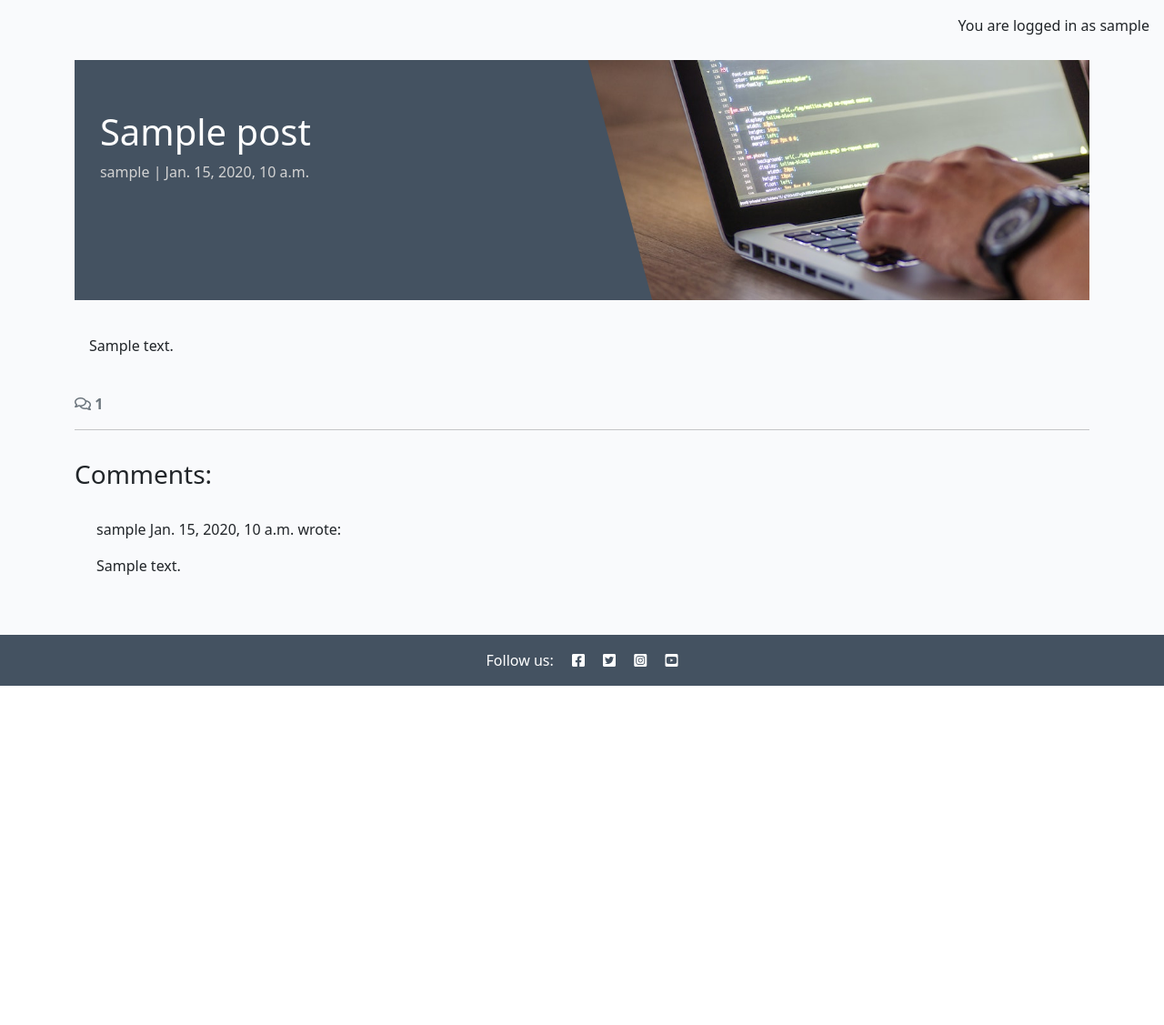
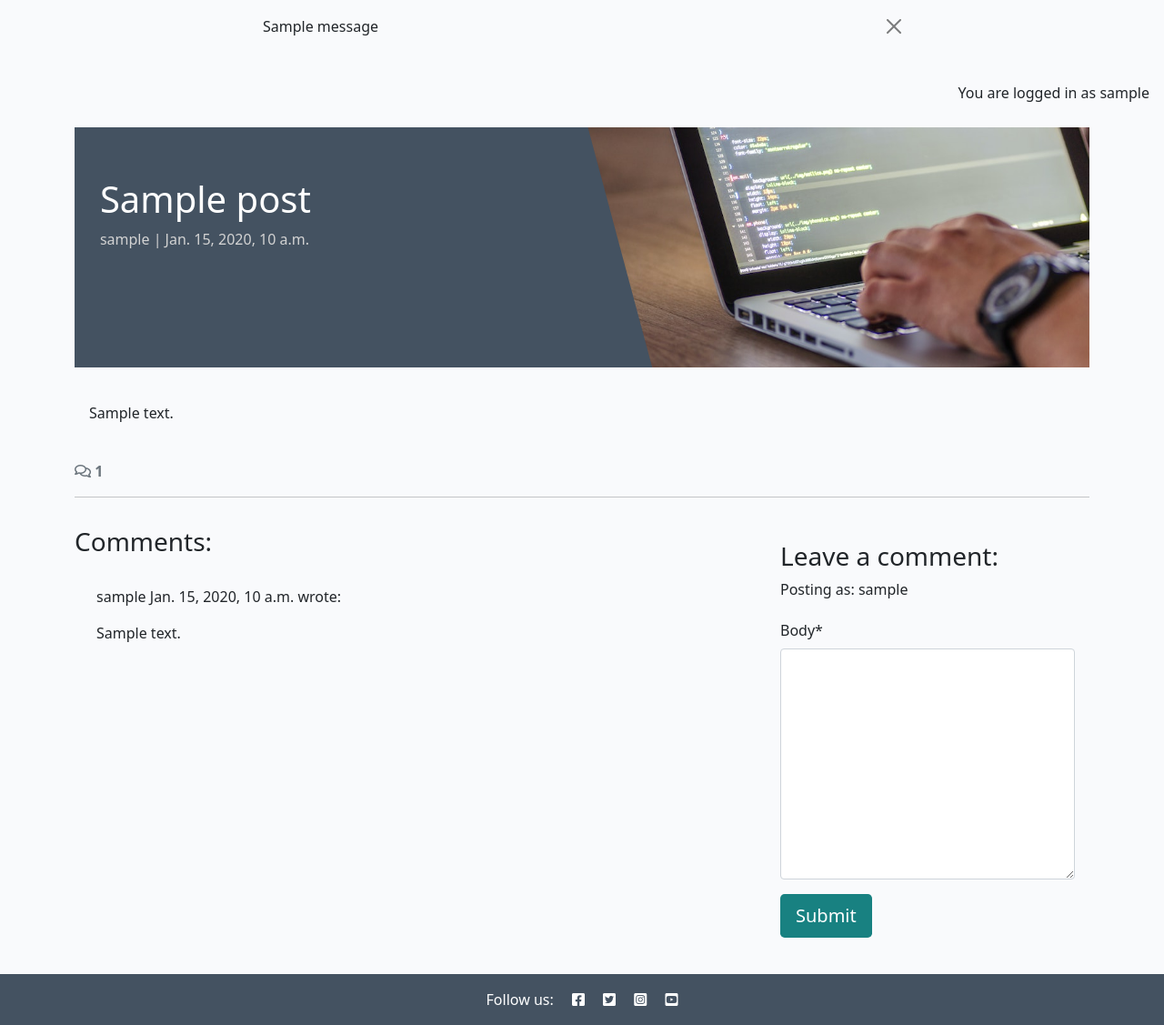
Before and after one commit to Profess0ro/django-blogblog, a Django app: a page that uses templates/base.html in a window 1280 px wide. Shown: the part 60-1187 px from the top of the page at 91% size. Before the commit the page ends 814 px from the top, so only its background shows below. Run offline with Django 4.2, Linux system fonts and the light colour scheme; a user stored in the database is signed in; tables that the repository leaves empty hold one stand-in row (values such as "Sample post"); one stand-in notice (Sample message) is shown; some libraries are stand-ins or nearby versions.

Commit message:
add commentingt on posts*

```diff
--- /dev/null
+++ b/blog/forms.py
@@ -0,0 +1,8 @@
+from .models import Comment
+from django import forms
+
+
+class CommentForm(forms.ModelForm):
+    class Meta:
+        model = Comment
+        fields = ('body',)
--- a/blog/templates/blog/post_detail.html
+++ b/blog/templates/blog/post_detail.html
@@ -1,5 +1,6 @@
 {% extends 'base.html' %} {% block content %}
 {% load static %}
+{% load crispy_forms_tags %}
 
 <div class="masthead">
     <div class="container">
@@ -71,6 +72,24 @@
         {% endfor %}
       </div>
     </div>
+     <!-- Creating New Comments -->
+     <div class="col-md-4 card mb-4 mt-3">
+        <div class="card-body">
+          {% if user.is_authenticated %}
+          <h3>Leave a comment:</h3>
+          <p>Posting as: {{ user.username }}</p>
+          <form id="commentForm" method="post"
+            style="margin-top: 1.3em;">
+            {{ comment_form | crispy }}
+            {% csrf_token %}
+            <button id="submitButton" type="submit"
+              class="btn btn-signup btn-lg">Submit</button>
+          </form>
+          {% else %}
+          <p>Log in to leave a comment</p>
+          {% endif %}
+        </div>
+      </div>
   </div>
 </div>
 
--- a/blog/views.py
+++ b/blog/views.py
@@ -1,31 +1,48 @@
 from django.shortcuts import render, get_object_or_404
 from django.views import generic
+from django.contrib import messages
 from .models import Post
+from .forms import CommentForm
 
 # Create your views here.
+
+
 class PostList(generic.ListView):
     queryset = Post.objects.filter(status=1)
     template_name = "blog/index.html"
     paginate_by = 6
 
+
 def post_detail(request, slug):
     """
     Display an individual :model:`blog.Post`.
 
-    **Content**
+    **Context**
 
     ``post``
-        An instance of :model`blog.Post`
+        An instance of :model:`blog.Post`.
 
     **Template:**
 
     :template:`blog/post_detail.html`
     """
-
     queryset = Post.objects.filter(status=1)
     post = get_object_or_404(queryset, slug=slug)
     comments = post.comments.all().order_by("-created_on")
     comment_count = post.comments.filter(approved=True).count()
+    if request.method == "POST":
+        comment_form = CommentForm(data=request.POST)
+        if comment_form.is_valid():
+            comment = comment_form.save(commit=False)
+            comment.author = request.user
+            comment.post = post
+            comment.save()
+            messages.add_message(
+                request, messages.SUCCESS,
+                'Comment submitted and awaiting approval'
+            )
+
+    comment_form = CommentForm()
 
     return render(
         request,
@@ -34,5 +51,6 @@ def post_detail(request, slug):
             "post": post,
             "comments": comments,
             "comment_count": comment_count,
+            "comment_form": comment_form
         },
     )
--- a/codestar/settings.py
+++ b/codestar/settings.py
@@ -46,6 +46,8 @@ INSTALLED_APPS = [
     'allauth',
     'allauth.account',
     'allauth.socialaccount',
+    'crispy_forms',
+    'crispy_bootstrap5',
     'django_summernote',
     'blog',
     'about',
@@ -54,6 +56,9 @@ INSTALLED_APPS = [
 SITE_ID = 1
 LOGIN_REDIRECT_URL = '/'
 LOGOUT_REDIRECT_URL = '/'
+
+CRISPY_ALLOWED_TEMPLATE_PACKS = "bootstrap5"
+CRISPY_TEMPLATE_PACK = "bootstrap5"
 
 MIDDLEWARE = [
     'django.middleware.security.SecurityMiddleware',
--- a/requirements.txt
+++ b/requirements.txt
@@ -1,7 +1,9 @@
 asgiref==3.8.1
+crispy-bootstrap5==0.7
 dj-database-url==0.5.0
 Django==4.2.13
 django-allauth==0.57.2
+django-crispy-forms==2.1
 django-summernote==0.8.20.0
 gunicorn==20.1.0
 oauthlib==3.2.2
--- a/templates/base.html
+++ b/templates/base.html
@@ -69,6 +69,21 @@
             </div>
         </div>
     </nav>
+    <!-- displaying Django messages -->
+    <div class="container">
+        <div class="row">
+            <div class="col-md-8 offset-md-2">
+                {% for message in messages %}
+                <div class="alert {{ message.tags }} alert-dismissible
+                fade show" id="msg" role="alert">
+                {{ message | safe }}
+                <button type="button" class="btn-close"
+                    data-bs-dismiss="alert" aria-label="Close"></button>
+                </div>
+                {% endfor %}
+            </div>
+        </div>
+    </div>
     {% if user.is_authenticated %}
     <p class="text-end m-3">You are logged in as {{ user }}</p>
     {% else %}
```
